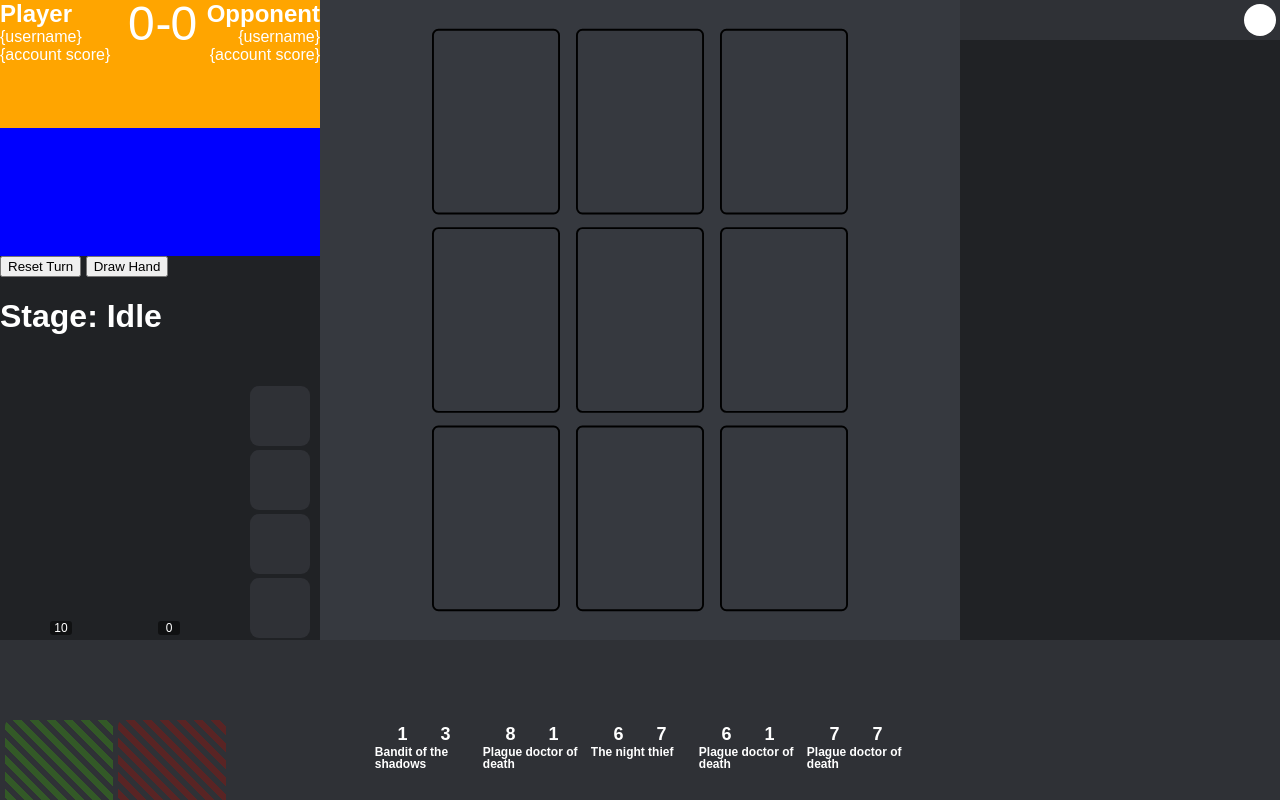
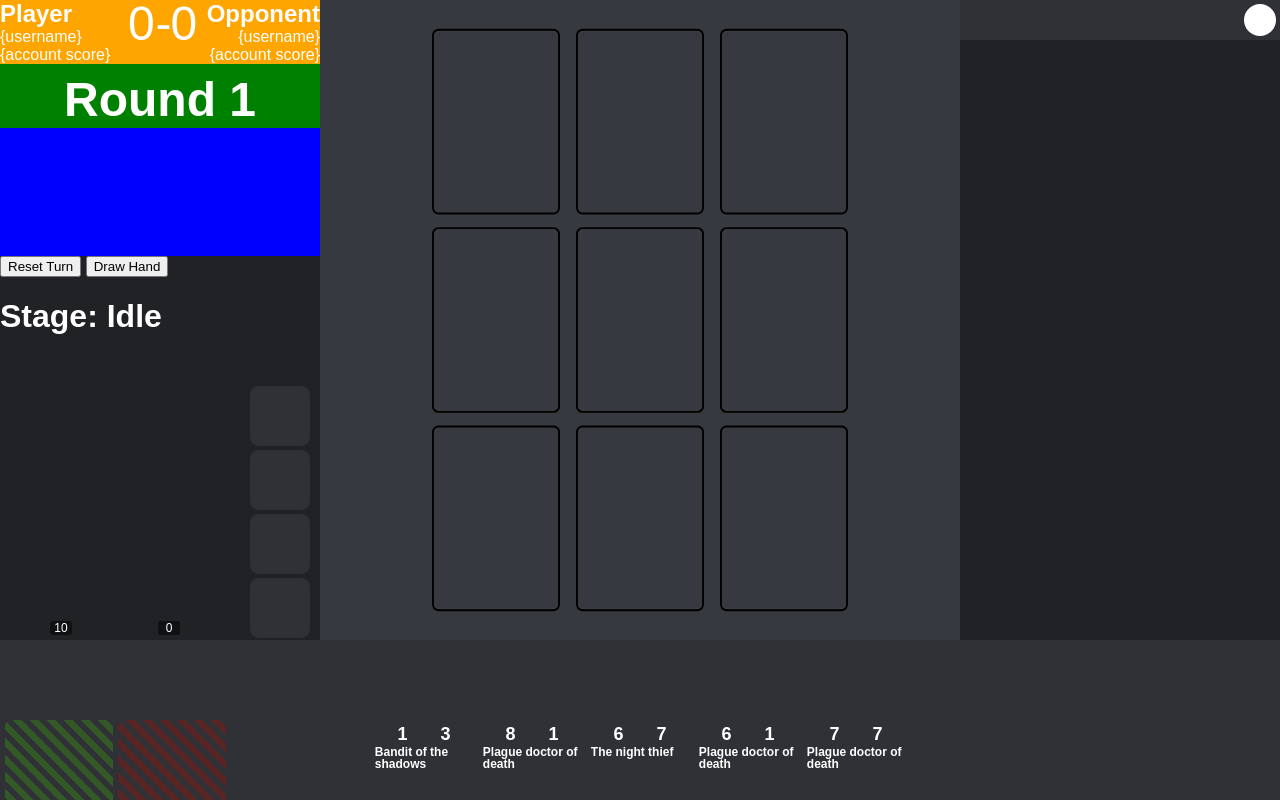
Before and after one commit to omosborne/javascript-card-game, a plain HTML site: page gameboard.html in a window 1280 px wide. Drawn offline with Linux system fonts and the light colour scheme.

Commit message:
Added round information area to display the round number.

```diff
--- a/gameboard.css
+++ b/gameboard.css
@@ -243,6 +243,17 @@
     height: 80vh;
     position: fixed;
     background-color: #202225;
+}
+
+#round_info {
+    position: relative;
+    width: 100%;
+    height: 10%;
+    background-color: green;
+    line-height: 150%;
+    text-align: center;
+    font-weight: bold;
+    font-size: 300%;
 }
 
 #game_area {
@@ -516,7 +527,7 @@ body, html {
 #match_info {
     position: relative;
     width: 100%;
-    height: 20%;
+    height: 10%;
     background-color: orange;
     display: flex;
     flex-direction: row;
--- a/gameboard.html
+++ b/gameboard.html
@@ -44,6 +44,10 @@
                             {account score}
                         </div>
                     </div>
+                </div>
+
+                <div id="round_info">
+                    Round 1
                 </div>
 
                 <div id="opponent_area">
```
